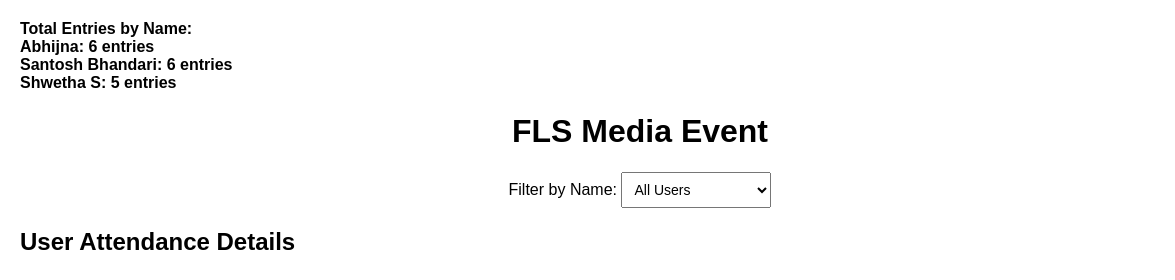
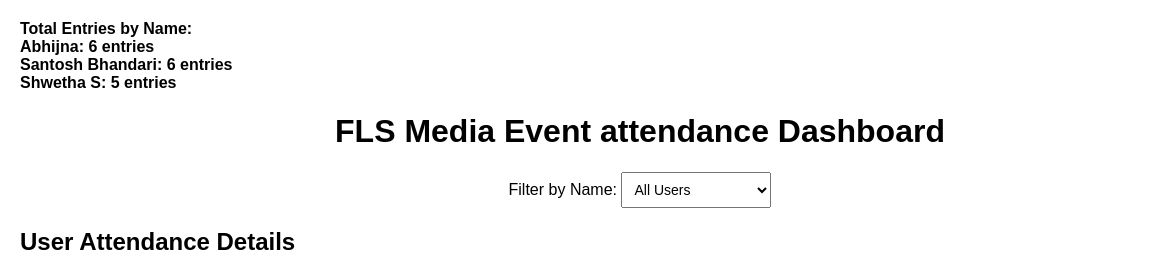
Before and after one commit to shrey-sr04/attendance-dashboard-fls, a plain HTML site: page index.html in a window 1280 px wide. Shown: the top 280 px of the page, 0-1175 px from the left. Drawn offline with Linux system fonts and the light colour scheme.

Commit message:
Update index.html

```diff
--- a/index.html
+++ b/index.html
@@ -3,7 +3,7 @@
 <head>
     <meta charset="UTF-8">
     <meta name="viewport" content="width=device-width, initial-scale=1.0">
-    <title>FLS Media Event</title>
+    <title>FLS Media Event attendance Dashboard</title>
     <style>
         body {
             font-family: Arial, sans-serif;
@@ -63,7 +63,7 @@
     </div>
 </div>
 
-<h1>FLS Media Event</h1>
+<h1>FLS Media Event attendance Dashboard</h1>
 
 <!-- Filter Section -->
 <div class="filter-section">
```
